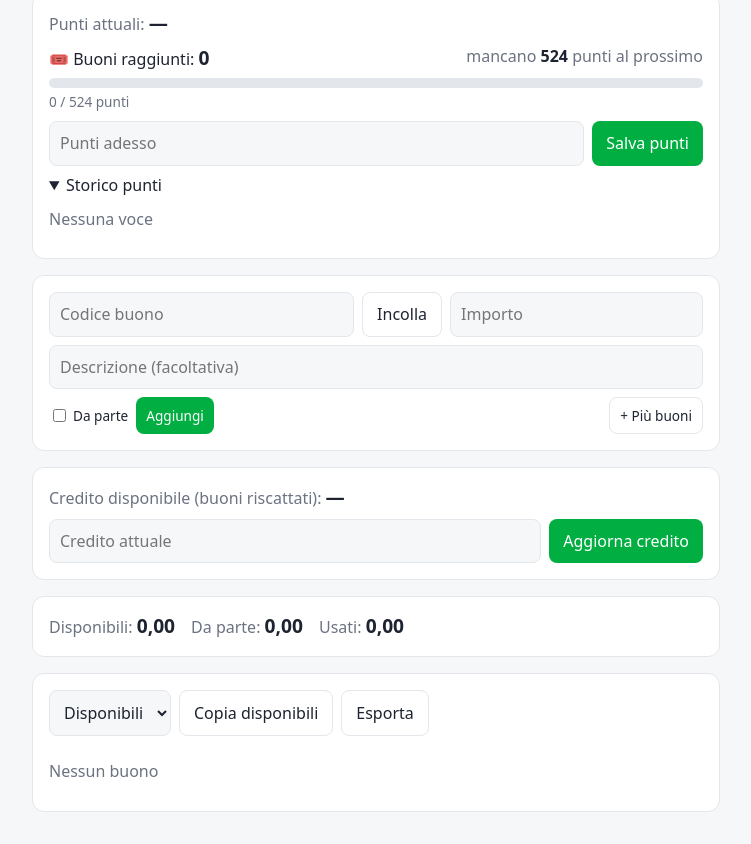
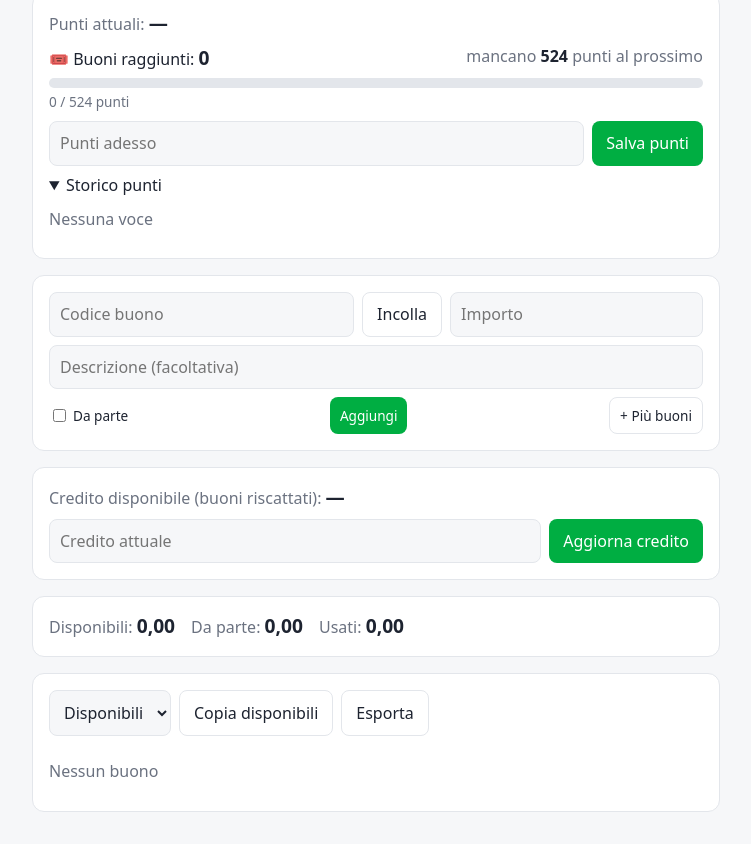
Before and after one commit to Kamizakinano/Vettorizza, a plain HTML site: page buoni/index.html in a window 1280 px wide. Shown: the part 70-914 px from the top of the page, without its empty margins (264-1015 px from the left). Drawn offline with Linux system fonts and the light colour scheme.

Commit message:
Aggiungi centrato
Co-Authored-By: Claude Opus 5.5 <noreply@anthropic.com>
Claude-Session: https://claude.ai/code/session_01EVxxsyV32M86cFfg5WZjiU

```diff
--- a/buoni/index.html
+++ b/buoni/index.html
@@ -47,8 +47,8 @@ li button{padding:6px 10px;font-size:.85rem}
   <input id="amount" type="text" inputmode="decimal" placeholder="Importo" autocomplete="off">
   <input id="desc" placeholder="Descrizione (facoltativa)" style="flex:1 1 100%">
   <label style="display:flex;align-items:center;gap:4px;white-space:nowrap;font-size:.85rem"><input type="checkbox" id="res"> Da parte</label>
-  <button style="font-size:.85rem;padding:8px 10px">Aggiungi</button>
-  <button type="button" class="sec" id="multiBtn" style="margin-left:auto;font-size:.85rem;padding:8px 10px;white-space:nowrap">+ Più buoni</button>
+  <button style="font-size:.85rem;padding:8px 10px;margin:0 auto">Aggiungi</button>
+  <button type="button" class="sec" id="multiBtn" style="font-size:.85rem;padding:8px 10px;white-space:nowrap">+ Più buoni</button>
  </form>
  <div id="multi" style="display:none;margin-top:10px">
   <label for="bulk">Incolla più buoni, uno per riga: <code>CODICE importo</code></label>
```
